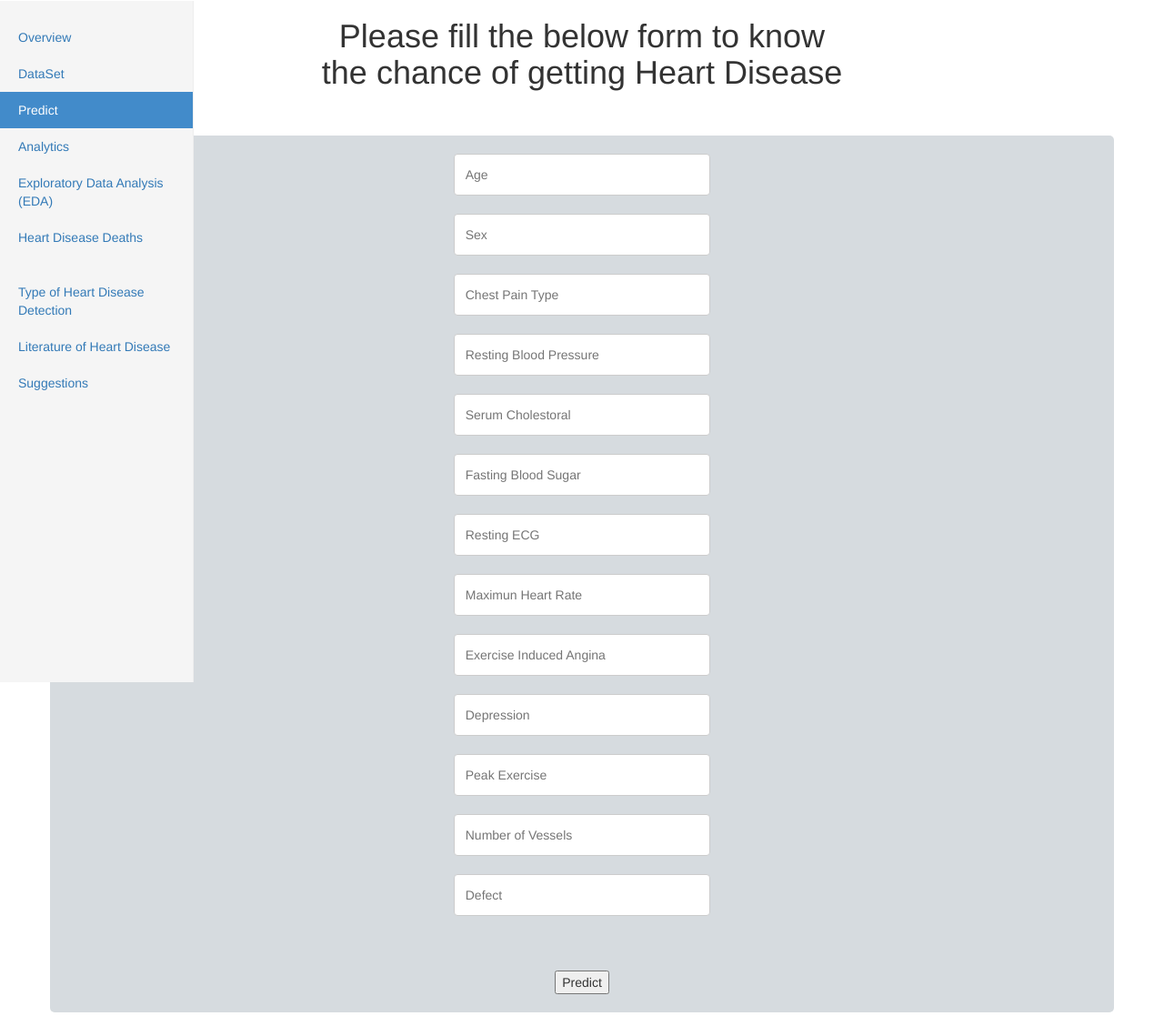
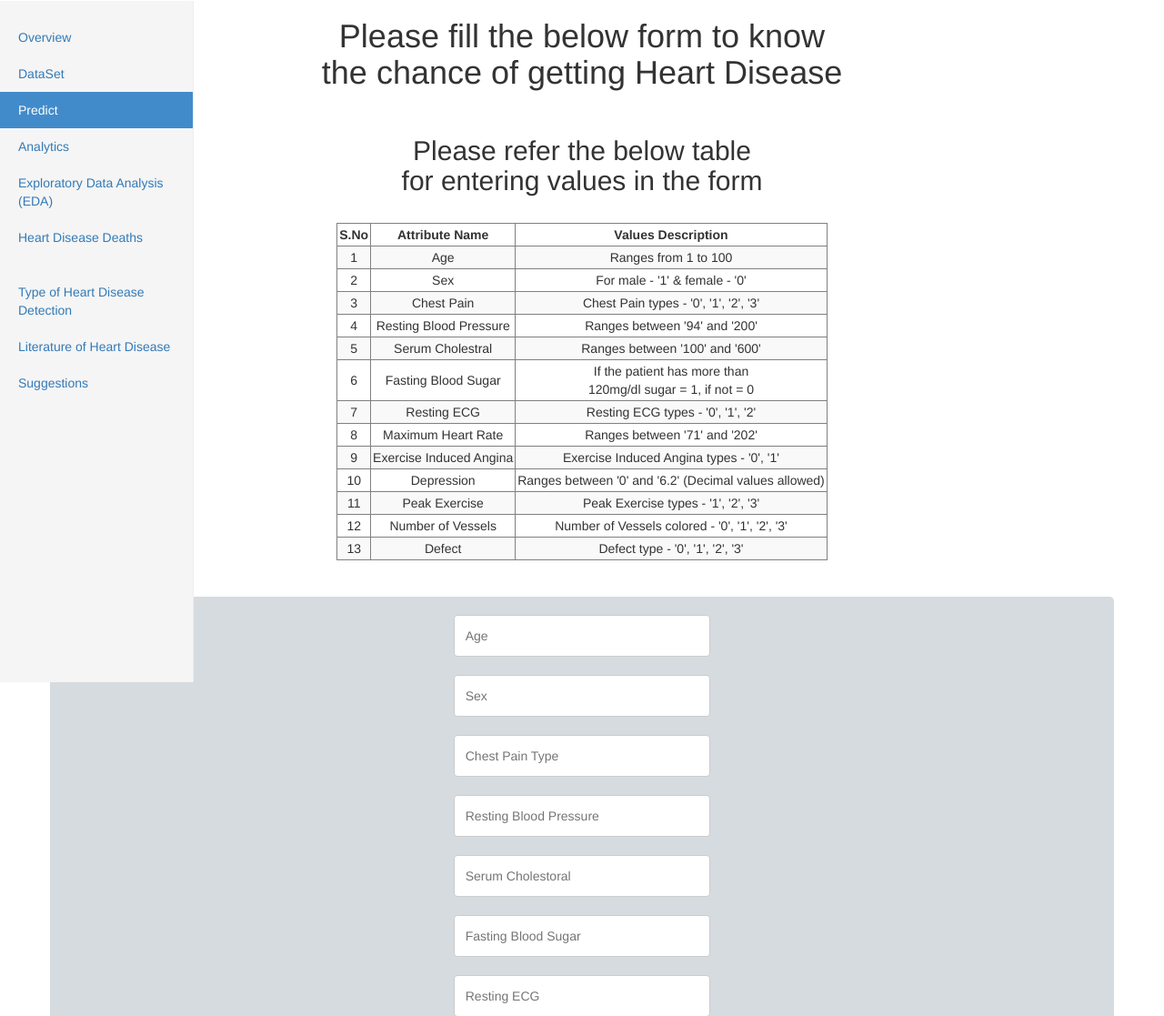
Before and after one commit to pavantadinada/Heroku, a Flask app: page /userinput in a window 1280 px wide. Shown: the part 50-1167 px from the top of the page at 91% size. Run offline with Flask 2, Linux system fonts and the light colour scheme; parts of the project's set-up code (start-up, migrations or seed data) failed here and were passed over; some libraries are stand-ins or nearby versions.

Commit message:
app commit

```diff
--- a/static/starter-template.css
+++ b/static/starter-template.css
@@ -1,7 +1,10 @@
 body {
   padding-top: 50px;
+  color: blue;
+
 }
 .starter-template {
   padding: 40px 15px;
   text-align: center;
+  color: blue;
 }
--- a/templates/userinput.html
+++ b/templates/userinput.html
@@ -15,6 +15,10 @@ ML API
 <link href='https://fonts.googleapis.com/css?family=Open+Sans+Condensed:300' rel='stylesheet' type='text/css'>
 <meta name="viewport" content="width=device-width, initial-scale=1">
 <style>
+th, td {
+  text-align: center;
+  padding: 2px;
+}
 * {
   box-sizing: border-box;
 }
@@ -139,7 +143,103 @@ input[type=submit]:hover {
  <div class="login">
 	<center><h1>Please fill the below form to know <br>the chance of getting Heart Disease</h1></center>
         <br>
+        <center><h2>Please refer the below table <br>for entering values in the form</h2></center>
         <br>
+        <div class="table-wrapper">
+            <table border="1" align="center" class="table-striped">
+              <thead>
+                <tr style="text-align: center;">
+                  <th>S.No</th>
+                  <th>Attribute Name</th>
+                  <th>Values Description</th>
+
+                </tr>
+              </thead>
+              <tbody>
+                <tr>
+                  <td>1</td>
+                  <td>Age</td>
+                  <td>Ranges from 1 to 100 </td>
+
+                </tr>
+                <tr>
+                  <td>2</td>
+                  <td>Sex</td>
+                  <td>For male - '1' & female - '0'</td>
+
+                </tr>
+                <tr>
+                  <td>3</td>
+                  <td>Chest Pain</td>
+                  <td>Chest Pain types - '0', '1', '2', '3'</td>
+
+                </tr>
+                <tr>
+                  <td>4</td>
+                  <td>Resting Blood Pressure</td>
+                  <td>Ranges between '94' and '200'</td>
+
+                </tr>
+                <tr>
+                  <td>5</td>
+                  <td>Serum Cholestral</td>
+                  <td>Ranges between '100' and '600'</td>
+
+                </tr>
+                <tr>
+                  <td>6</td>
+                  <td>Fasting Blood Sugar</td>
+                  <td>If the patient has more than<br>
+                    120mg/dl sugar = 1, if not = 0</td>
+
+                </tr>
+                <tr>
+                  <td>7</td>
+                  <td>Resting ECG</td>
+                  <td>Resting ECG types - '0', '1', '2'</td>
+
+                </tr>
+                <tr>
+                  <td>8</td>
+                  <td>Maximum Heart Rate</td>
+                  <td>Ranges between '71' and '202'</td>
+
+                </tr>
+                <tr>
+                  <td>9</td>
+                  <td>Exercise Induced Angina</td>
+                  <td>Exercise Induced Angina types - '0', '1'</td>
+
+                </tr>
+                <tr>
+                  <td>10</td>
+                  <td>Depression</td>
+                  <td>Ranges between '0' and '6.2' (Decimal values allowed)</td>
+
+                </tr>
+                <tr>
+                  <td>11</td>
+                  <td>Peak Exercise</td>
+                  <td>Peak Exercise types - '1', '2', '3'</td>
+
+                </tr>
+                <tr>
+                  <td>12</td>
+                  <td>Number of Vessels</td>
+                  <td>Number of Vessels colored - '0', '1', '2', '3'</td>
+
+                </tr>
+                <tr>
+                  <td>13</td>
+                  <td>Defect</td>
+                  <td>Defect type - '0', '1', '2', '3'</td>
+
+                </tr>
+                </tbody>
+            </table>
+          </div>
+          <br>
+          <br>
      <!-- Main Input For Receiving Query to our ML -->
      <div class="container">
      <center>
```
Also changed, not shown: static/signin.css (+7 -0 lines), templates/login.html (+46 -1 lines), templates/signup.html (+41 -1 lines), 2 other files.
